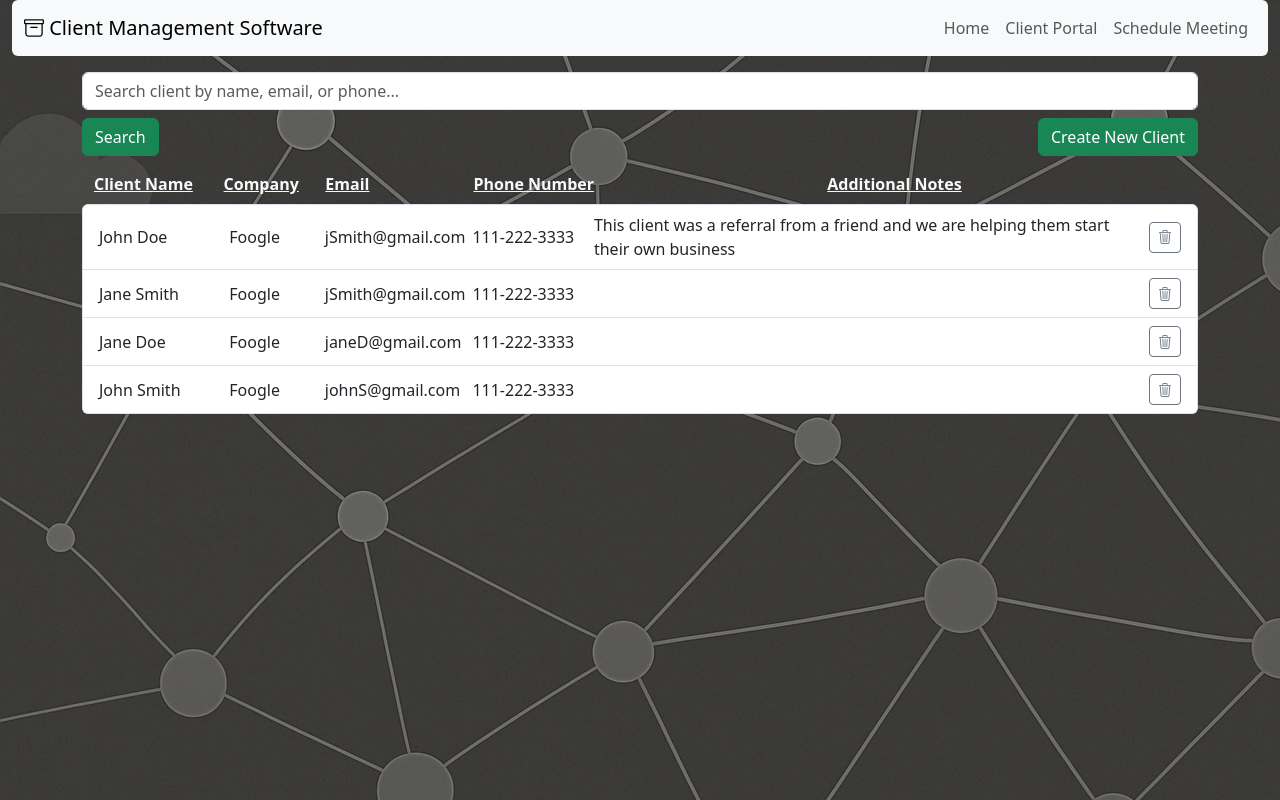
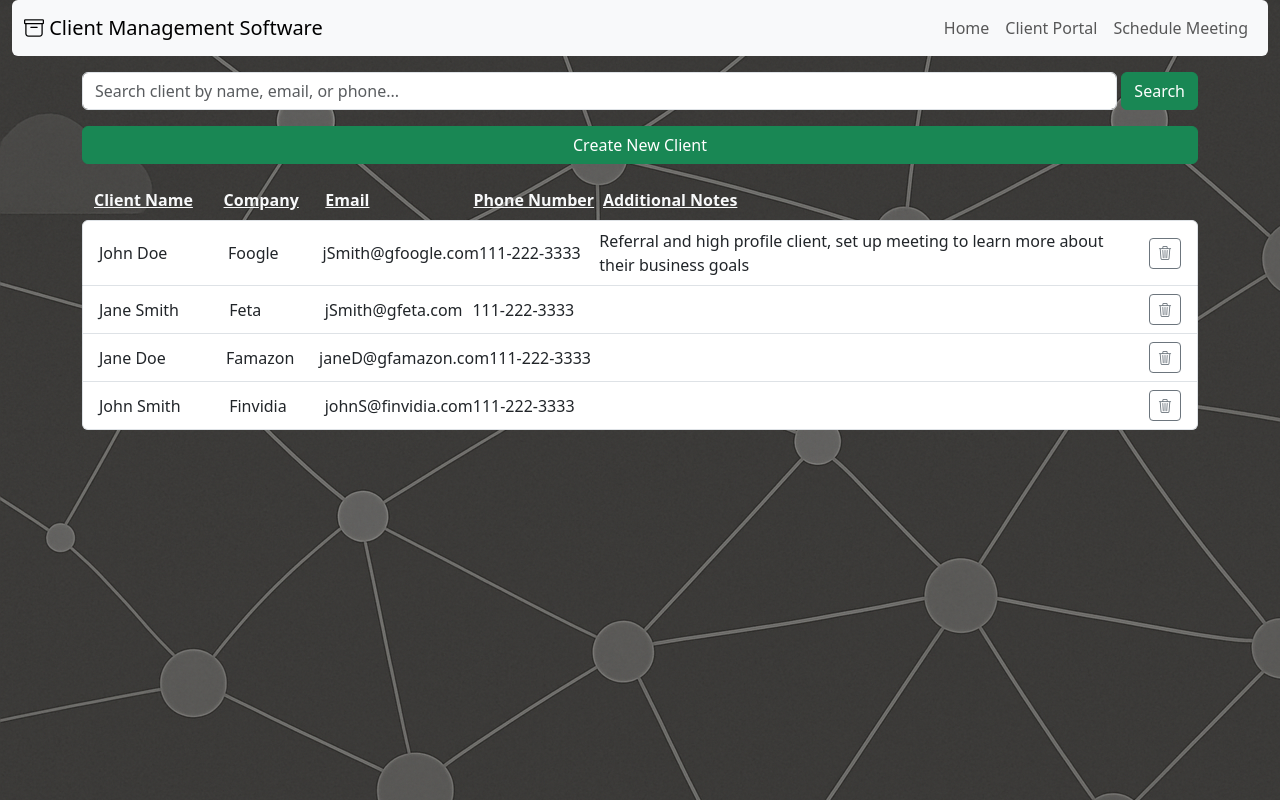
Before and after one commit to willteng7/will-capstone1-cms, an Angular app: page /clients in a window 1280 px wide. Built offline with nearby package versions, Linux system fonts and the light colour scheme.

Commit message:
made improvements to client portal

```diff
--- a/src/app/client-list/client-list.component.html
+++ b/src/app/client-list/client-list.component.html
@@ -1,14 +1,28 @@
 <div class="container-lg">
     <section>
-        <form>
+        <!-- <form class="row"> -->
+            <div class="d-flex justify-content-between gap-1">
             <input class="form-control" type="text" placeholder="Search client by name, email, or phone..." />
-            <div class="d-flex justify-content-end">
-                <button class="btn btn-success me-auto my-2" type="button">Search</button>
+            <button class="btn btn-success" type="button">Search</button>
+        </div>
+
+
+
+
+       <div class="d-grid">
+            <button class="btn btn-success my-3" data-bs-toggle="modal" data-bs-target="#newClient">Create New
+                Client</button>
+            </div>
+
+            <!-- <div class="d-flex justify-content-end"> -->
+                <!-- <button class="btn btn-success my-2" data-bs-toggle="modal" data-bs-target="#newClient">Create New
+                    Client</button> -->
+                <!-- <button class="btn btn-success me-auto my-2" type="button">Search</button>
 
                 <button class="btn btn-success my-2" data-bs-toggle="modal" data-bs-target="#newClient">Create New
-                    Client</button>
-            </div>
-        </form>
+                    Client</button> -->
+            <!-- </div> -->
+        <!-- </form> -->
     </section>
 
     <div class="modal fade" id="newClient" tabindex="-1" aria-labelledby="newClientModal" aria-hidden="true">
@@ -82,7 +96,7 @@
             <div class="text-light fs-6 fw-semibold text-decoration-underline" style="width: 11%;">Company</div>
             <div class="text-light fs-6 fw-semibold text-decoration-underline" style="width: 16%;">Email</div>
             <div class="text-light fs-6 fw-semibold text-decoration-underline" style="width: 14%;">Phone Number</div>
-            <div class="text-light fs-6 fw-semibold text-decoration-underline text-center" style="width: 63%;">
+            <div class="text-light fs-6 fw-semibold text-decoration-underline" style="width: 63%;">
                 Additional Notes</div>
         </div>
 
--- a/src/app/client-list/client-list.component.ts
+++ b/src/app/client-list/client-list.component.ts
@@ -15,34 +15,34 @@ export class ClientListComponent {
     {
       id: 1,
       name: `John Doe`,
-      email: `jSmith@gmail.com`,
+      email: `jSmith@gfoogle.com`,
       phone: `111-222-3333`,
       company: `Foogle`,
       rep: `will@`,
-      notes: `This client was a referral from a friend and we are helping them start their own business`,
+      notes: `Referral and high profile client, set up meeting to learn more about their business goals`,
     },
     {
       id: 2,
       name: `Jane Smith`,
-      email: `jSmith@gmail.com`,
+      email: `jSmith@gfeta.com`,
       phone: `111-222-3333`,
-      company: `Foogle`,
+      company: `Feta`,
       rep: `will@`,
       notes: ``,
     }, {
       id: 3,
       name: `Jane Doe`,
-      email: `janeD@gmail.com`,
+      email: `janeD@gfamazon.com`,
       phone: `111-222-3333`,
-      company: `Foogle`,
+      company: `Famazon`,
       rep: `will@`,
       notes: ``,
     }, {
       id: 4,
       name: `John Smith`,
-      email: `johnS@gmail.com`,
+      email: `johnS@finvidia.com`,
       phone: `111-222-3333`,
-      company: `Foogle`,
+      company: `Finvidia`,
       rep: `will@`,
       notes: ``,
     },
--- a/src/app/home/home.component.html
+++ b/src/app/home/home.component.html
@@ -4,7 +4,7 @@
         <div class="col-md-4 vstack mt-3">
             <h2 class="fw-semibold text-center text-light mt-auto p-1">Launch Menu</h2>
 
-                <button class="btn btn-success " data-bs-toggle="modal" data-bs-target="#newClient">Create a New Client</button>
+                <!-- <button class="btn btn-success " data-bs-toggle="modal" data-bs-target="#newClient">Create a New Client</button> -->
                 <button routerLink="/clients" class="btn btn-success my-4">Client Portal</button>
                 <button routerLink="/schMeeting" class="btn btn-success mb-auto">Schedule a New Meeting</button>
 
```
